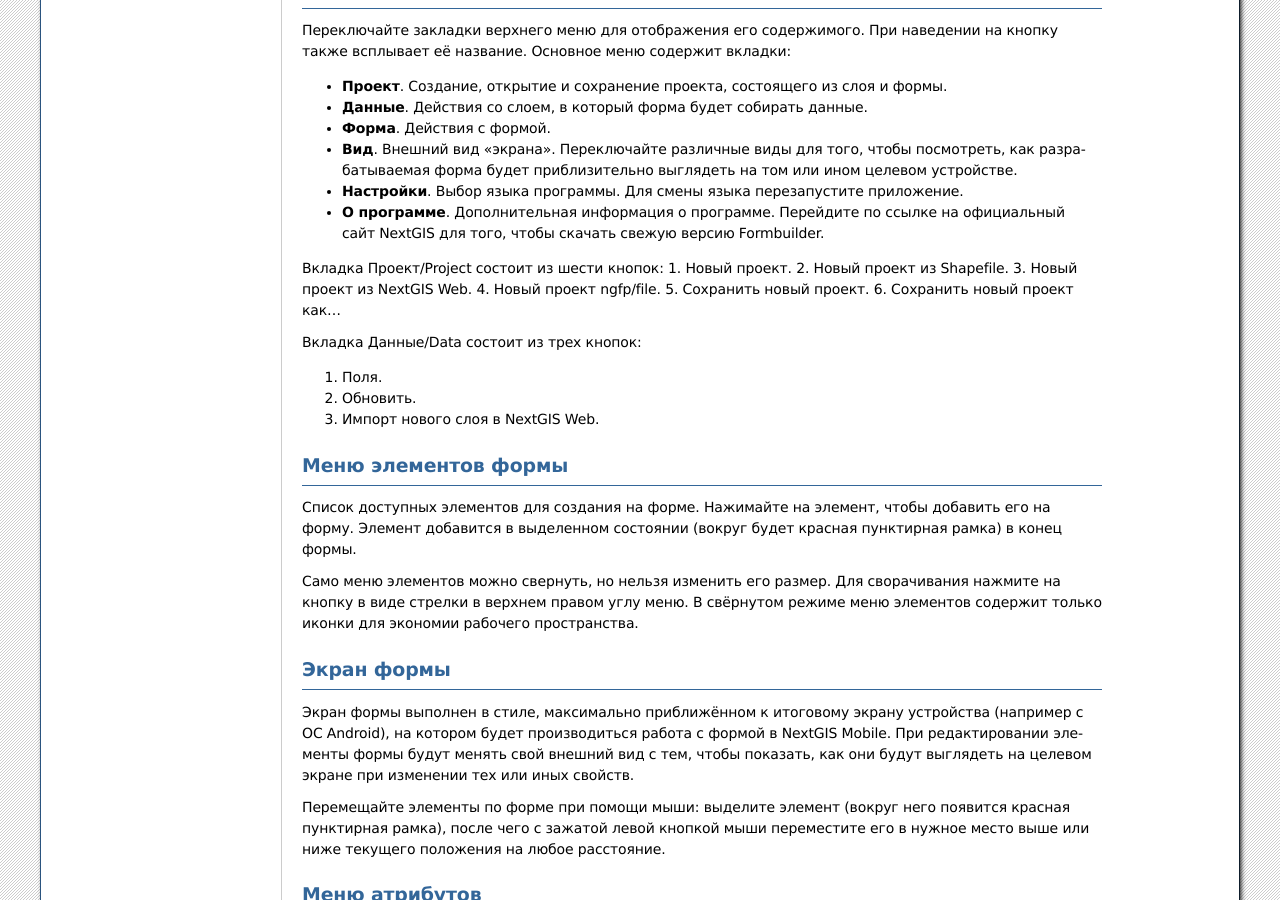
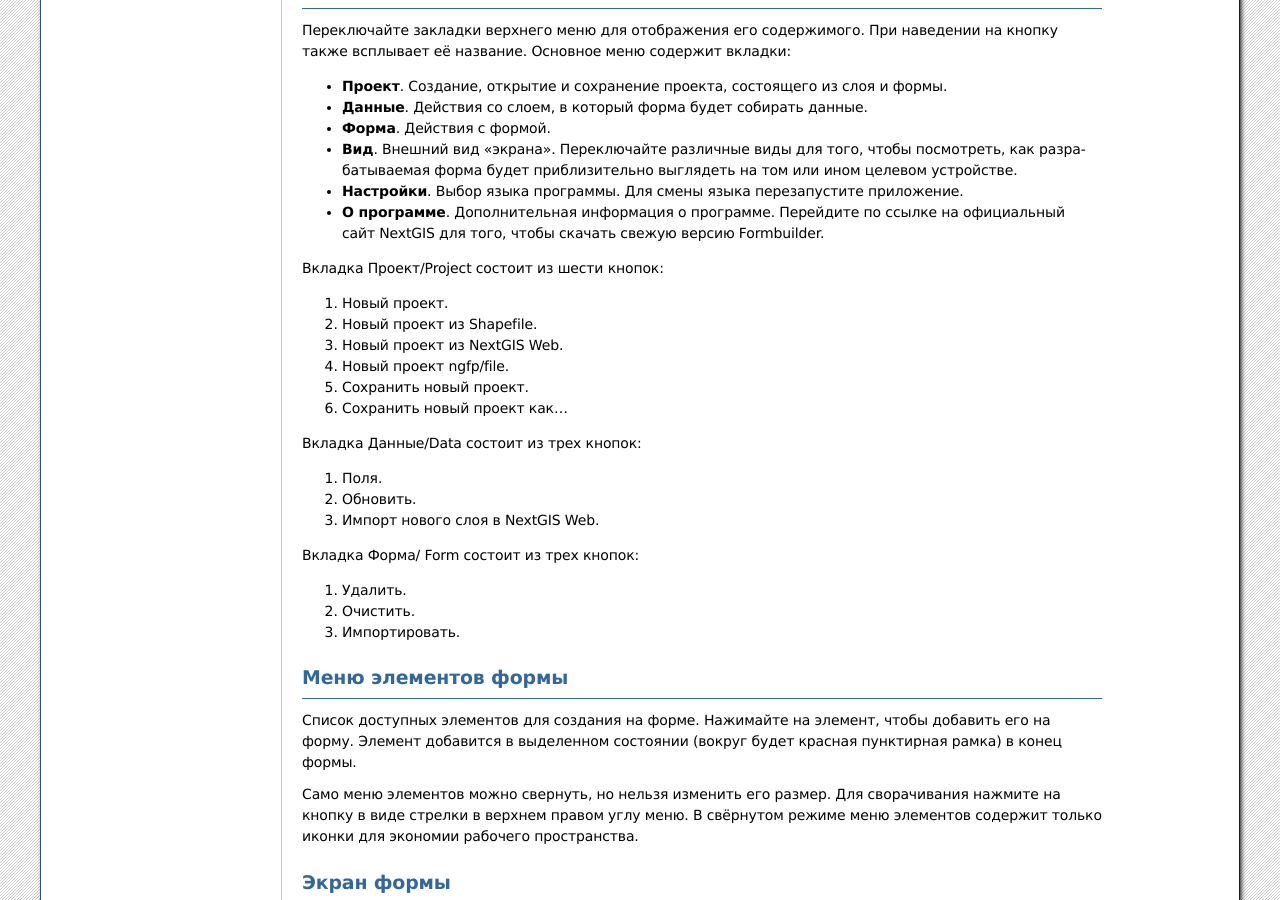
Before and after one commit to nextgis/docs_formbuilder, a Sphinx documentation site: the page built from source/gui.rst, in a window 1280 px wide and 900 px high, scrolled down 702 px. Built offline with Sphinx 7.4.7, drawn with Linux system fonts in a browser that asks for light colours; formulas are drawn with MathJax 3.

Commit message:
ngformbuilder

```diff
--- a/source/gui.rst
+++ b/source/gui.rst
@@ -28,13 +28,16 @@
 * **Проект**. Создание, открытие и сохранение проекта, состоящего из слоя и формы.
 * **Данные**. Действия со слоем, в который форма будет собирать данные.
 * **Форма**. Действия с формой.
-* **Вид**. Внешний вид "экрана". Переключайте различные виды для того, чтобы посмотреть, как разрабатываемая форма будет приблизительно выглядеть на том или ином целевом устройстве.
+* **Вид**. Внешний вид "экрана". Переключайте различные виды для того, чтобы посмотреть,
+  как разрабатываемая форма будет приблизительно выглядеть на том или ином целевом устройстве.
 * **Настройки**. Выбор языка программы. Для смены языка перезапустите приложение.
-* **О программе**. Дополнительная информация о программе. Перейдите по ссылке на официальный сайт NextGIS для того, чтобы скачать свежую версию Formbuilder.
+* **О программе**. Дополнительная информация о программе. Перейдите по ссылке на
+  официальный сайт NextGIS для того, чтобы скачать свежую версию Formbuilder.
 
 .. _ngfb_menu_left:
 
 Вкладка Проект/Project состоит из шести кнопок:
+
 1. Новый проект.
 2. Новый проект из Shapefile.
 3. Новый проект из NextGIS Web.
@@ -47,6 +50,15 @@
 1. Поля.
 2. Обновить.
 3. Импорт нового слоя в NextGIS Web.
+
+Вкладка Форма/ Form состоит из трех кнопок:
+
+1. Удалить.
+2. Очистить.
+3. Импортировать.
+
+
+
 
 
 Меню элементов формы
```
